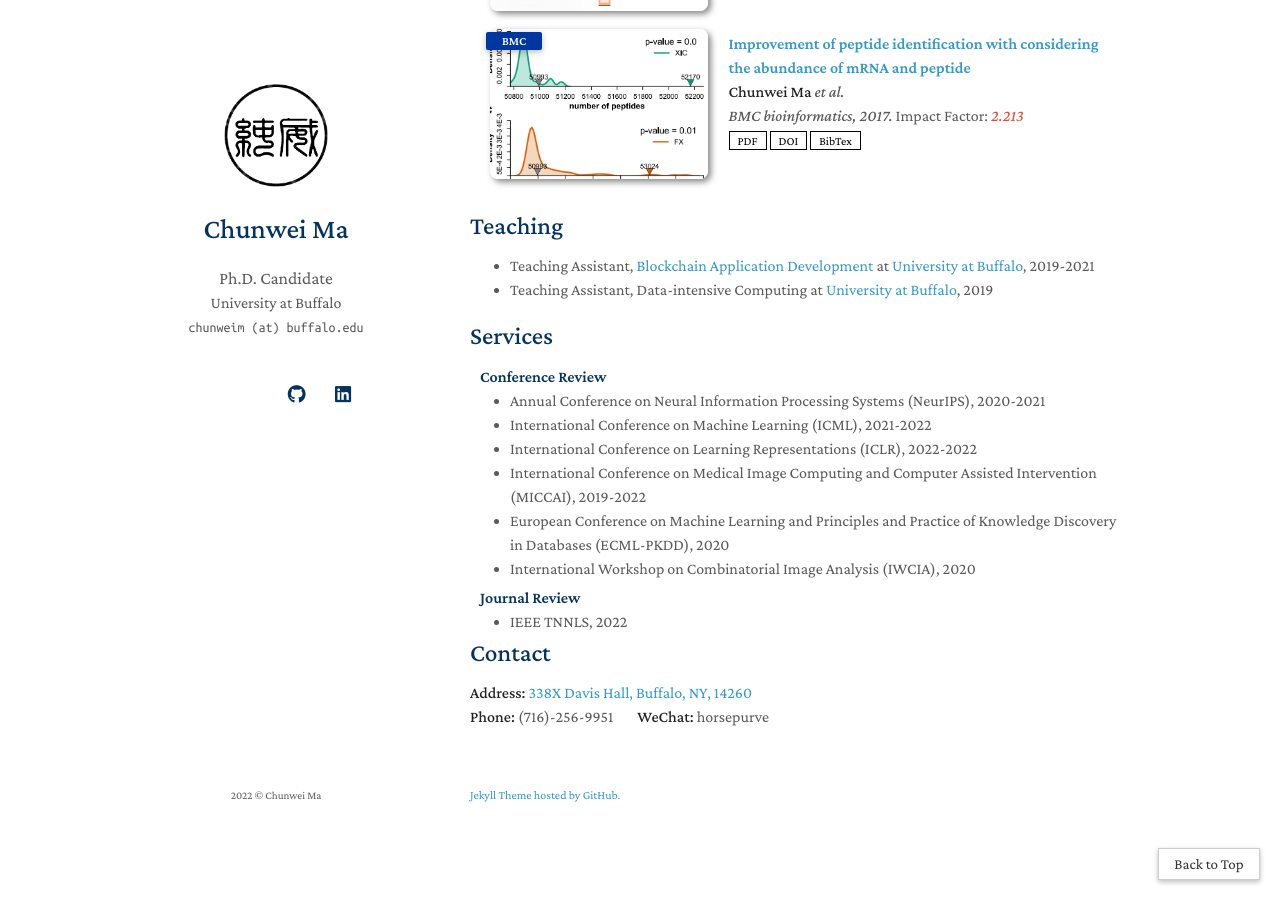
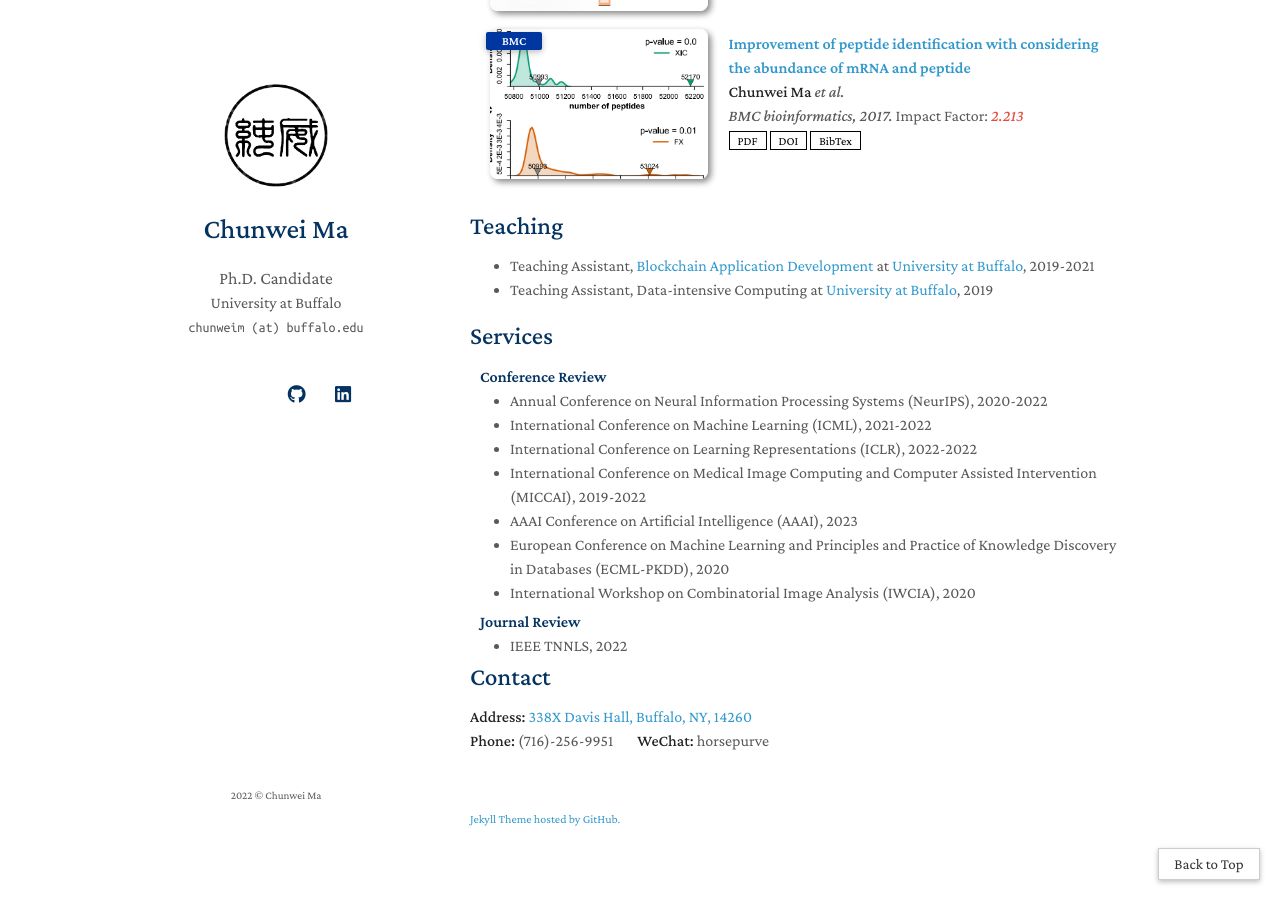
Before and after one commit to MaChunwei/MaChunwei.github.io, a Jekyll site: the page built from index.md, in a window 1280 px wide and 900 px high, scrolled down 1315 px. Built offline with Jekyll 4.4.1, drawn with Linux system fonts in a browser that asks for light colours; nearby versions of some CDN libraries; a style sheet for code colours, icons or effects is not loaded; our own code applies the rules of GitHub Pages for plain Markdown files.

Commit message:
Update index.md

```diff
--- a/index.md
+++ b/index.md
@@ -176,10 +176,11 @@ Improvement of peptide identification with considering the abundance of mRNA and
 <h4 style="margin:0 10px 0;">Conference Review</h4>
 
 <ul style="margin:0 0 5px;">
-  <li><a href="https://neurips.cc/Conferences/2021"><autocolor>Annual Conference on Neural Information Processing Systems (NeurIPS), 2020-2021</autocolor></a></li>
+  <li><a href="https://neurips.cc/Conferences/2021"><autocolor>Annual Conference on Neural Information Processing Systems (NeurIPS), 2020-2022</autocolor></a></li>
   <li><a href="https://icml.cc/Conferences/2022"><autocolor>International Conference on Machine Learning (ICML), 2021-2022</autocolor></a></li>
   <li><a href="https://iclr.cc/Conferences/2022"><autocolor>International Conference on Learning Representations (ICLR), 2022-2022</autocolor></a></li>
   <li><a><autocolor>International Conference on Medical Image Computing and Computer Assisted Intervention (MICCAI), 2019-2022</autocolor></a></li>
+  <li><a><autocolor>AAAI Conference on Artificial Intelligence (AAAI), 2023</autocolor></a></li>
   <li><a><autocolor>European Conference on Machine Learning and Principles and Practice of Knowledge Discovery in Databases (ECML-PKDD), 2020</autocolor></a></li>
   <li><a><autocolor>International Workshop on Combinatorial Image Analysis (IWCIA), 2020</autocolor></a></li>
   <!--
```
